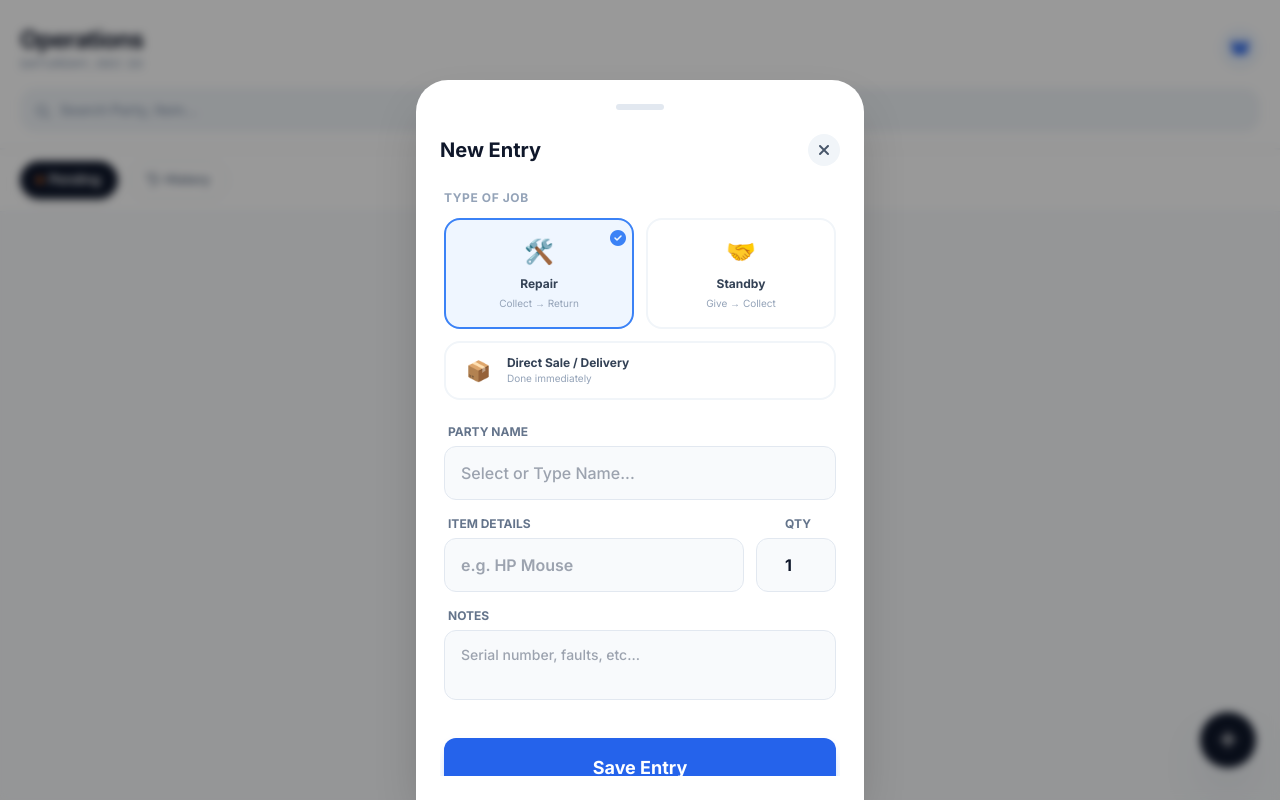
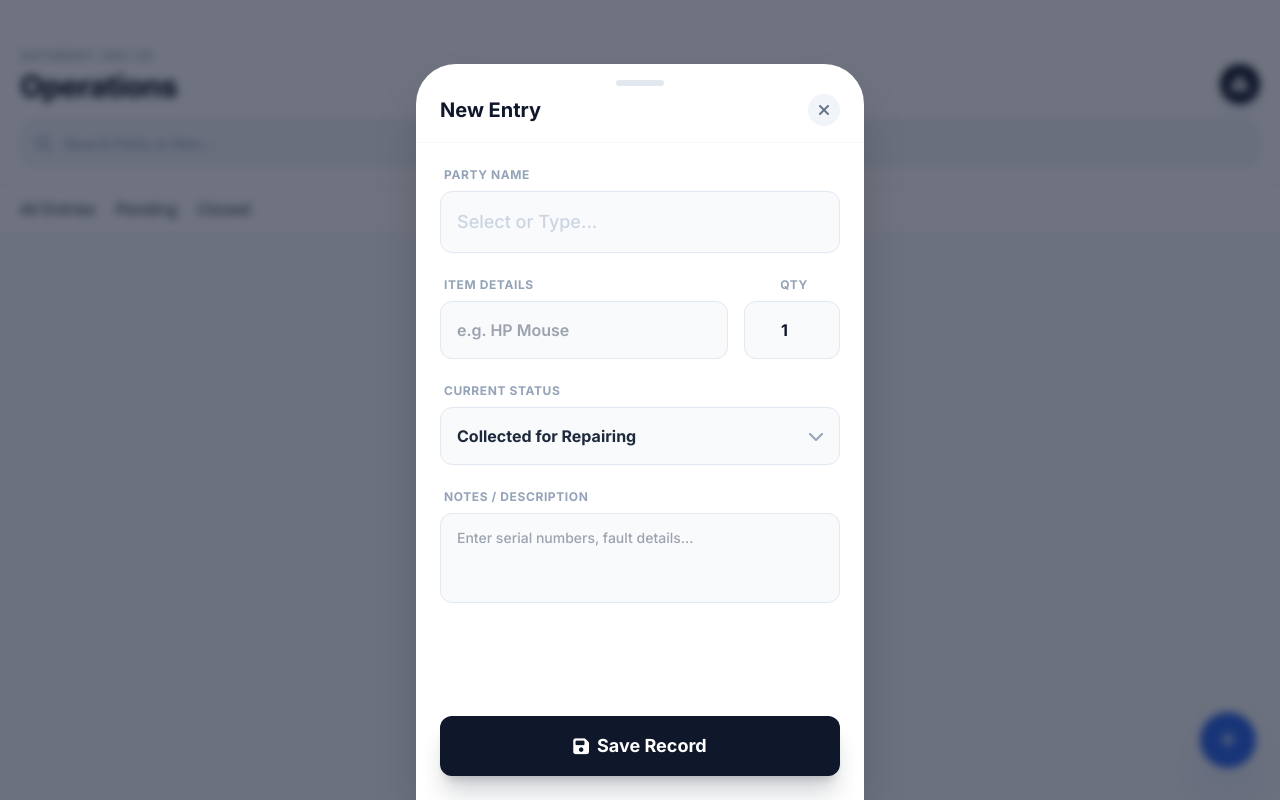
Before and after one commit to Ehsheheyeye/replacement-_korus, a plain HTML site: page index.html in a window 1280 px wide. Both pictures are taken after a click on the button 1228 px from the left and 740 px from the top of the page. Drawn offline with nearby package versions, Linux system fonts and the light colour scheme.

Commit message:
Update index.html

```diff
--- a/index.html
+++ b/index.html
@@ -3,144 +3,142 @@
 <head>
     <meta charset="UTF-8">
     <meta name="viewport" content="width=device-width, initial-scale=1.0, maximum-scale=1.0, user-scalable=no">
-    <title>Service Tracker Pro</title>
+    <title>Service Tracker Premium</title>
 
     <script src="https://cdn.tailwindcss.com"></script>
-
     <link rel="stylesheet" href="https://cdnjs.cloudflare.com/ajax/libs/font-awesome/6.4.0/css/all.min.css">
-
-    <link href="https://fonts.googleapis.com/css2?family=Inter:wght@400;500;600;700&display=swap" rel="stylesheet">
-
+    <link href="https://fonts.googleapis.com/css2?family=Inter:wght@400;500;600;700;800&display=swap" rel="stylesheet">
     <link rel="stylesheet" href="style.css">
 </head>
-<body class="flex flex-col h-screen overflow-hidden text-slate-800">
+<body class="flex flex-col h-screen overflow-hidden text-slate-800 bg-slate-50">
 
-    <header class="px-5 pt-6 pb-2 bg-white sticky top-0 z-30 border-b border-slate-100 shadow-sm">
-        <div class="flex justify-between items-center mb-4">
+    <header class="bg-white px-5 pt-12 pb-4 sticky top-0 z-30 shadow-sm border-b border-slate-100">
+        <div class="flex justify-between items-end mb-4">
             <div>
-                <h1 class="text-2xl font-bold tracking-tight text-slate-900">Operations</h1>
-                <p class="text-xs font-semibold text-slate-400 uppercase tracking-wider" id="currentDate">Today</p>
+                <p class="text-xs font-bold text-slate-400 uppercase tracking-widest mb-1" id="currentDate">TODAY</p>
+                <h1 class="text-3xl font-extrabold tracking-tight text-slate-900">Operations</h1>
             </div>
-            <div class="h-10 w-10 bg-blue-50 rounded-full flex items-center justify-center text-blue-600 shadow-sm">
-                <i class="fas fa-box-open"></i>
+            <div class="h-10 w-10 bg-slate-900 rounded-full flex items-center justify-center text-white shadow-lg shadow-slate-200">
+                <i class="fas fa-cubes"></i>
             </div>
         </div>
 
-        <div class="relative group mb-2">
-            <i class="fas fa-search absolute left-4 top-3.5 text-slate-400 text-sm"></i>
-            <input type="text" id="searchInput" onkeyup="renderList()" placeholder="Search Party, Item..."
-                class="w-full bg-slate-100 border-none rounded-2xl py-3 pl-10 pr-4 text-sm font-semibold focus:ring-2 focus:ring-blue-500/20 focus:bg-white transition-all outline-none placeholder-slate-400">
+        <div class="relative group">
+            <div class="absolute inset-y-0 left-0 pl-4 flex items-center pointer-events-none">
+                <i class="fas fa-search text-slate-400"></i>
+            </div>
+            <input type="text" id="searchInput" onkeyup="renderList()"
+                placeholder="Search Party or Item..."
+                class="block w-full pl-11 pr-4 py-3.5 bg-slate-100 border-none rounded-2xl text-sm font-semibold text-slate-900 placeholder-slate-400 focus:outline-none focus:ring-2 focus:ring-blue-500/50 focus:bg-white transition-all shadow-inner">
         </div>
     </header>
 
-    <div class="px-5 py-3 flex gap-3 overflow-x-auto no-scrollbar bg-white/90 backdrop-blur-sm z-20 border-b border-slate-100">
-        <button class="filter-chip active" id="tabPending" onclick="switchTab('pending')">
-            <span class="dot bg-orange-500"></span> Pending
+    <div class="px-5 py-3 flex items-center gap-3 bg-white border-b border-slate-100 overflow-x-auto no-scrollbar">
+        <button onclick="setFilter('all')" id="btnFilterAll" class="filter-btn active">
+            All Entries
         </button>
-        <button class="filter-chip" id="tabHistory" onclick="switchTab('history')">
-            <i class="fas fa-history text-xs"></i> History
+        <button onclick="setFilter('pending')" id="btnFilterPending" class="filter-btn">
+            <span class="w-2 h-2 rounded-full bg-orange-500 mr-2"></span>Pending
+        </button>
+        <button onclick="setFilter('closed')" id="btnFilterClosed" class="filter-btn">
+            <span class="w-2 h-2 rounded-full bg-green-500 mr-2"></span>Closed
         </button>
     </div>
 
-    <main class="flex-1 overflow-y-auto px-5 pt-4 pb-32 scroll-smooth bg-slate-50" id="mainList">
+    <main class="flex-1 overflow-y-auto px-4 pt-4 pb-32 scroll-smooth" id="mainList">
         </main>
 
     <div id="emptyState" class="hidden fixed inset-0 flex flex-col items-center justify-center pointer-events-none z-0 mt-20 opacity-50">
-        <i class="fas fa-clipboard-check text-5xl mb-4 text-slate-300"></i>
-        <p class="text-sm font-semibold text-slate-400">No items found</p>
+        <div class="h-20 w-20 bg-slate-100 rounded-full flex items-center justify-center mb-4 text-slate-300 text-3xl">
+            <i class="fas fa-clipboard-list"></i>
+        </div>
+        <p class="text-sm font-bold text-slate-400 uppercase tracking-wide">No records found</p>
     </div>
 
-    <button onclick="openModal()" class="fixed bottom-8 right-6 h-14 w-14 bg-slate-900 text-white rounded-full shadow-2xl shadow-slate-500/30 flex items-center justify-center text-xl z-40 active:scale-90 transition-transform cursor-pointer">
+    <button onclick="openModal()" class="fixed bottom-8 right-6 h-14 w-14 bg-blue-600 text-white rounded-full shadow-2xl shadow-blue-500/40 flex items-center justify-center text-xl z-40 active:scale-90 transition-transform cursor-pointer hover:bg-blue-700">
         <i class="fas fa-plus"></i>
     </button>
 
     <div id="formModal" class="fixed inset-0 z-50 invisible opacity-0">
-        <div class="absolute inset-0 bg-black/40 backdrop-blur-sm" id="formBackdrop" onclick="closeModal()"></div>
+        <div class="absolute inset-0 bg-slate-900/60 backdrop-blur-sm transition-opacity" id="formBackdrop" onclick="closeModal()"></div>
 
-        <div class="absolute bottom-0 left-0 right-0 bg-white rounded-t-[2rem] p-6 shadow-2xl h-[90vh] flex flex-col max-w-md mx-auto" id="formSheet">
+        <div class="absolute bottom-0 left-0 right-0 bg-white rounded-t-[2.5rem] p-0 shadow-2xl h-[92vh] flex flex-col max-w-md mx-auto transition-transform duration-300" id="formSheet">
 
-            <div class="w-12 h-1.5 bg-slate-200 rounded-full mx-auto mb-6"></div>
+            <div class="pt-4 pb-2 flex justify-center" onclick="closeModal()">
+                <div class="w-12 h-1.5 bg-slate-200 rounded-full"></div>
+            </div>
 
-            <div class="flex justify-between items-center mb-6">
-                <h2 class="text-xl font-bold text-slate-900">New Entry</h2>
-                <button type="button" onclick="closeModal()" class="h-8 w-8 bg-slate-100 rounded-full flex items-center justify-center text-slate-600 active:bg-slate-200">
+            <div class="px-6 pb-4 flex justify-between items-center border-b border-slate-50">
+                <h2 class="text-xl font-bold text-slate-900" id="modalTitle">New Entry</h2>
+                <button type="button" onclick="closeModal()" class="h-8 w-8 bg-slate-100 rounded-full flex items-center justify-center text-slate-500 active:bg-slate-200">
                     <i class="fas fa-times"></i>
                 </button>
             </div>
 
-            <form id="entryForm" onsubmit="handleFormSubmit(event)" class="flex-1 flex flex-col space-y-6 overflow-y-auto pb-safe px-1">
+            <form id="entryForm" onsubmit="handleFormSubmit(event)" class="flex-1 flex flex-col overflow-y-auto px-6 py-6 pb-safe">
 
-                <div>
-                    <label class="text-xs font-bold text-slate-400 uppercase tracking-wider mb-3 block">Type of Job</label>
-                    <div class="grid grid-cols-2 gap-3">
-                        <label class="cursor-pointer relative">
-                            <input type="radio" name="jobType" value="repair" checked class="peer hidden">
-                            <div class="p-4 rounded-2xl border-2 border-slate-100 peer-checked:border-blue-500 peer-checked:bg-blue-50 transition-all text-center h-full">
-                                <div class="text-2xl mb-2">🛠️</div>
-                                <div class="text-xs font-bold text-slate-700 peer-checked:text-blue-700">Repair</div>
-                                <div class="text-[10px] text-slate-400 mt-1">Collect &rarr; Return</div>
-                            </div>
-                            <div class="hidden peer-checked:block absolute top-2 right-2 text-blue-500"><i class="fas fa-check-circle"></i></div>
-                        </label>
+                <input type="hidden" id="editId">
 
-                        <label class="cursor-pointer relative">
-                            <input type="radio" name="jobType" value="standby" class="peer hidden">
-                            <div class="p-4 rounded-2xl border-2 border-slate-100 peer-checked:border-orange-500 peer-checked:bg-orange-50 transition-all text-center h-full">
-                                <div class="text-2xl mb-2">🤝</div>
-                                <div class="text-xs font-bold text-slate-700 peer-checked:text-orange-700">Standby</div>
-                                <div class="text-[10px] text-slate-400 mt-1">Give &rarr; Collect</div>
-                            </div>
-                            <div class="hidden peer-checked:block absolute top-2 right-2 text-orange-500"><i class="fas fa-check-circle"></i></div>
-                        </label>
-
-                        <label class="cursor-pointer relative col-span-2">
-                            <input type="radio" name="jobType" value="sale" class="peer hidden">
-                            <div class="p-3 rounded-2xl border-2 border-slate-100 peer-checked:border-green-500 peer-checked:bg-green-50 transition-all flex items-center gap-4">
-                                <div class="text-xl pl-2">📦</div>
-                                <div>
-                                    <div class="text-xs font-bold text-slate-700 peer-checked:text-green-700">Direct Sale / Delivery</div>
-                                    <div class="text-[10px] text-slate-400">Done immediately</div>
-                                </div>
-                            </div>
-                            <div class="hidden peer-checked:block absolute top-1/2 -translate-y-1/2 right-4 text-green-500"><i class="fas fa-check-circle"></i></div>
-                        </label>
-                    </div>
-                </div>
-
-                <div class="space-y-4">
+                <div class="space-y-6">
                     <div>
-                        <label class="block text-xs font-bold text-slate-500 mb-1.5 ml-1">PARTY NAME</label>
+                        <label class="block text-xs font-bold text-slate-400 uppercase tracking-wider mb-2 ml-1">Party Name</label>
                         <input type="text" id="partyInput" list="partyList" required autocomplete="off"
-                            class="w-full bg-slate-50 border border-slate-200 rounded-xl px-4 py-3.5 font-bold text-slate-900 focus:outline-none focus:border-blue-500 focus:ring-4 focus:ring-blue-500/10 transition-all placeholder:font-medium"
-                            placeholder="Select or Type Name...">
+                            class="w-full bg-slate-50 border border-slate-200 rounded-xl px-4 py-4 font-bold text-slate-900 text-lg focus:outline-none focus:border-blue-500 focus:ring-4 focus:ring-blue-500/10 transition-all placeholder:font-medium placeholder:text-slate-300"
+                            placeholder="Select or Type...">
                         <datalist id="partyList"></datalist>
                     </div>
 
-                    <div class="flex gap-3">
+                    <div class="flex gap-4">
                         <div class="flex-1">
-                            <label class="block text-xs font-bold text-slate-500 mb-1.5 ml-1">ITEM DETAILS</label>
+                            <label class="block text-xs font-bold text-slate-400 uppercase tracking-wider mb-2 ml-1">Item Details</label>
                             <input type="text" id="itemInput" required
-                                class="w-full bg-slate-50 border border-slate-200 rounded-xl px-4 py-3.5 font-semibold text-slate-900 focus:outline-none focus:border-blue-500 transition-all"
+                                class="w-full bg-slate-50 border border-slate-200 rounded-xl px-4 py-4 font-semibold text-slate-900 focus:outline-none focus:border-blue-500 transition-all"
                                 placeholder="e.g. HP Mouse">
                         </div>
-                        <div class="w-20">
-                            <label class="block text-xs font-bold text-slate-500 mb-1.5 ml-1 text-center">QTY</label>
+                        <div class="w-24">
+                            <label class="block text-xs font-bold text-slate-400 uppercase tracking-wider mb-2 ml-1 text-center">Qty</label>
                             <input type="number" id="qtyInput" value="1" min="1"
-                                class="w-full bg-slate-50 border border-slate-200 rounded-xl px-2 py-3.5 font-bold text-center text-slate-900 focus:outline-none focus:border-blue-500 transition-all">
+                                class="w-full bg-slate-50 border border-slate-200 rounded-xl px-2 py-4 font-bold text-center text-slate-900 focus:outline-none focus:border-blue-500 transition-all">
                         </div>
                     </div>
 
                     <div>
-                        <label class="block text-xs font-bold text-slate-500 mb-1.5 ml-1">NOTES</label>
-                        <textarea id="notesInput" rows="2"
+                        <label class="block text-xs font-bold text-slate-400 uppercase tracking-wider mb-2 ml-1">Current Status</label>
+                        <div class="relative">
+                            <select id="statusInput" required
+                                class="w-full bg-slate-50 border border-slate-200 rounded-xl pl-4 pr-10 py-4 font-bold text-slate-800 focus:outline-none focus:border-blue-500 appearance-none transition-all">
+                                <optgroup label="Action Required (Pending)">
+                                    <option value="Collected for Repairing">Collected for Repairing</option>
+                                    <option value="Collected for Refilling">Collected for Refilling</option>
+                                    <option value="Collected for Replacement">Collected for Replacement</option>
+                                    <option value="Standby Given">Standby Given (Pending Return)</option>
+                                    <option value="Given for Repairing">Given for Repairing (Pending Collection)</option>
+                                    <option value="Given for Refilling">Given for Refilling (Pending Collection)</option>
+                                    <option value="Given for Replacement">Given for Replacement (Pending Collection)</option>
+                                    <option value="Collected">Collected (Generic)</option>
+                                </optgroup>
+                                <optgroup label="Completed (Closed)">
+                                    <option value="Given">Given / Delivered</option>
+                                    <option value="Standby Collected">Standby Collected</option>
+                                </optgroup>
+                            </select>
+                            <div class="absolute right-4 top-1/2 -translate-y-1/2 text-slate-400 pointer-events-none">
+                                <i class="fas fa-chevron-down"></i>
+                            </div>
+                        </div>
+                    </div>
+
+                    <div>
+                        <label class="block text-xs font-bold text-slate-400 uppercase tracking-wider mb-2 ml-1">Notes / Description</label>
+                        <textarea id="notesInput" rows="3"
                             class="w-full bg-slate-50 border border-slate-200 rounded-xl px-4 py-3.5 text-sm font-medium text-slate-900 focus:outline-none focus:border-blue-500 transition-all resize-none"
-                            placeholder="Serial number, faults, etc..."></textarea>
+                            placeholder="Enter serial numbers, fault details..."></textarea>
                     </div>
                 </div>
 
-                <div class="mt-auto pt-2">
-                    <button type="submit" class="w-full bg-blue-600 text-white font-bold py-4 rounded-xl shadow-lg shadow-blue-500/30 hover:bg-blue-700 active:scale-95 transition-all text-lg">
-                        Save Entry
+                <div class="mt-auto pt-6">
+                    <button type="submit" id="saveBtn" class="w-full bg-slate-900 text-white font-bold py-4 rounded-xl shadow-xl shadow-slate-900/20 hover:bg-slate-800 active:scale-95 transition-all text-lg flex items-center justify-center gap-2">
+                        <i class="fas fa-save"></i> Save Record
                     </button>
                 </div>
             </form>
```
